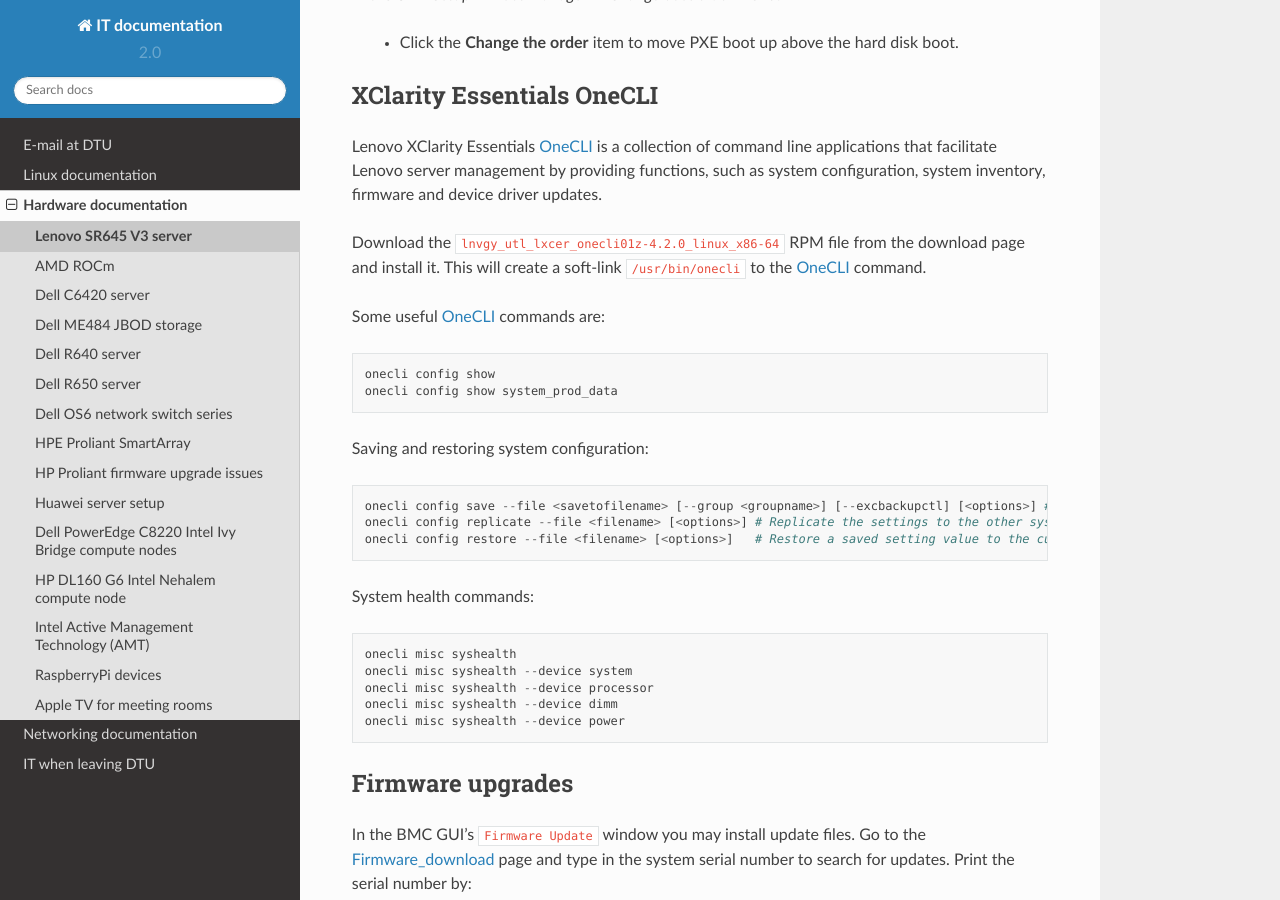
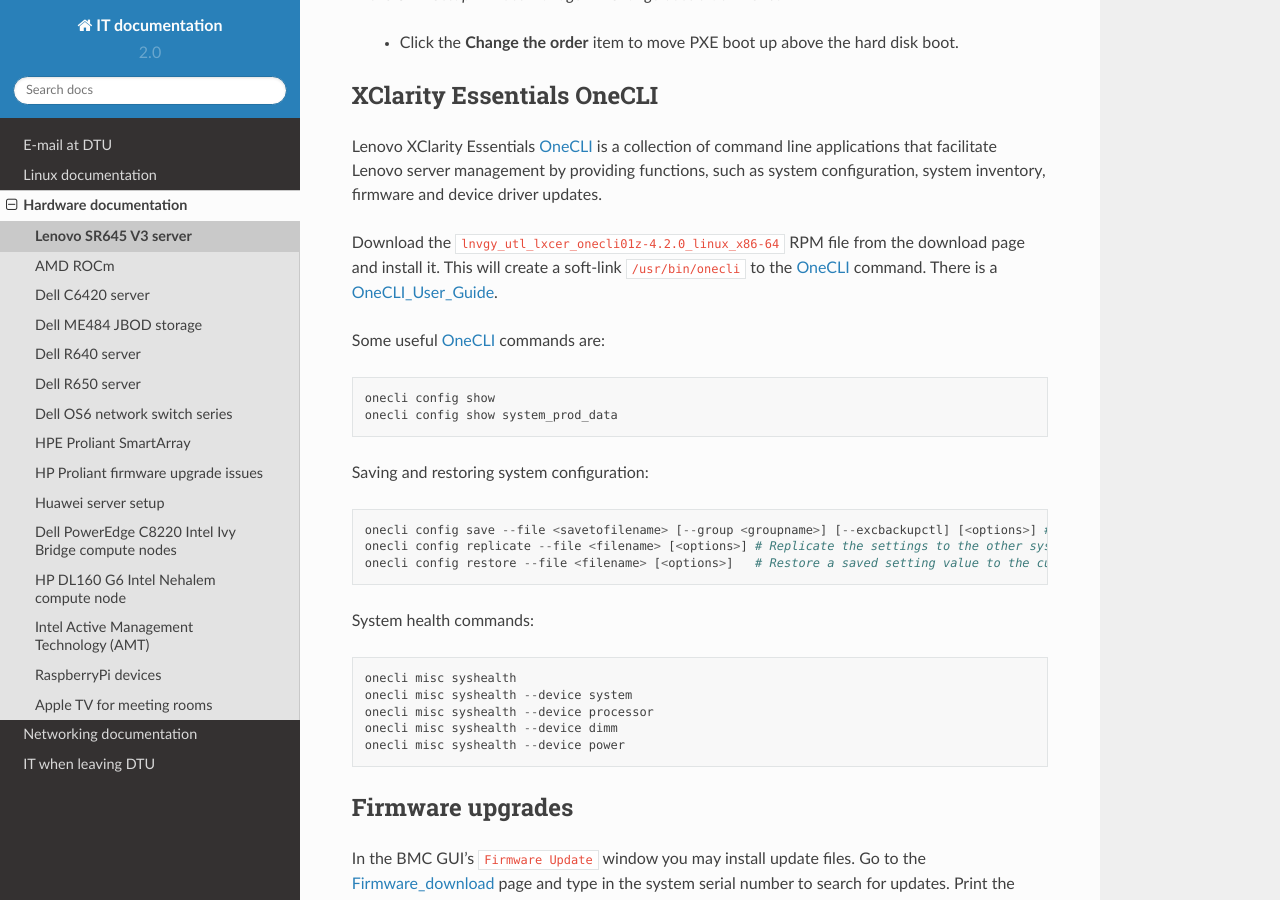
Before and after one commit to OleHolmNielsen/ITwiki, a Sphinx documentation site: the page built from docs/Lenovo_SR645_V3.rst, in a window 1280 px wide and 900 px high, scrolled down 2756 px. Built offline with Sphinx 7.4.7 and the Read the Docs theme 2.0.0, drawn with Linux system fonts in a browser that asks for light colours.

Commit message:
Minor edit

```diff
--- a/docs/Lenovo_SR645_V3.rst
+++ b/docs/Lenovo_SR645_V3.rst
@@ -134,6 +134,7 @@
 
 Download the ``lnvgy_utl_lxcer_onecli01z-4.2.0_linux_x86-64`` RPM file from the download page and install it.
 This will create a soft-link ``/usr/bin/onecli`` to the OneCLI_ command.
+There is a OneCLI_User_Guide_.
 
 Some useful OneCLI_ commands are::
 
```
